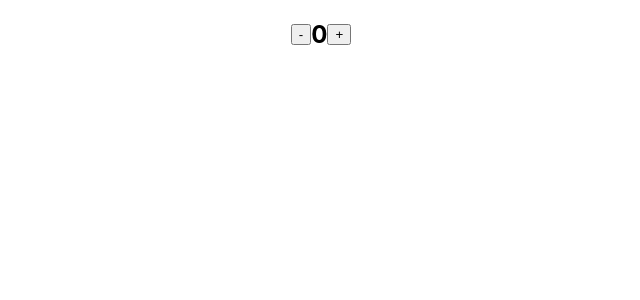
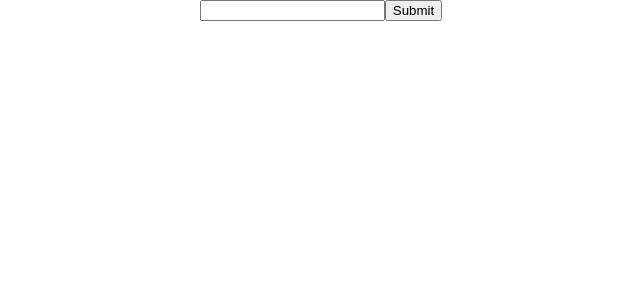
Before and after one commit to axx7007/reducer, a React (Create React App) app: page / in a window 1280 px wide. Shown: the top 300 px of the page, without its empty margins (319-959 px from the left). Built offline with nearby package versions, Linux system fonts and the light colour scheme.

Commit message:
todo list created

```diff
--- a/src/App.js
+++ b/src/App.js
@@ -1,20 +1,36 @@
 import React, {useState, useReducer} from 'react'
 import {Container} from './AppStyle'
+import Todo from './Todo'
+
 function App() {
 
   const reducer=(state, action)=>{
     switch(action.type){
-      case "decrement": return state-1;
-      case "increment": return state+1;
-      default: return  state
+      case 'add': return [...state, {id: Date.now(), name:action.payload.name, completed: false}];
+      default: return state;
     }
   }
-  const [count, dispatch] = useReducer(reducer, 0);
+
+
+  const [name, setName] = useState("");
+  const [todos, dispatch] = useReducer(reducer, []);
+  const handleSubmit=()=>{
+    dispatch({type:"add", payload:{name:name}})
+    setName('');
+  }
   return (
     <Container>
-      <button onClick={()=>dispatch({type: "decrement"})}>-</button>
-      <h2>{count}</h2>
-      <button onClick={()=>dispatch({type: "increment"})}>+</button>
+      <input type="text" onChange={(e)=>setName(e.target.value)} />
+      <button onClick={handleSubmit}>Submit</button>
+      {todos.map((value, index)=>{
+        return(
+          <div>
+            <Todo value={value} />
+
+          </div>
+            )
+      })}
+
     </Container>
   );
 }
--- /dev/null
+++ b/src/Todo.jsx
@@ -0,0 +1,10 @@
+import React, { useDebugValue } from "react";
+import { Container } from "./TodoStyle";
+const Todo = ({ value }) => {
+  return (
+    <Container>
+      <h1>name : {value.name}</h1>
+    </Container>
+  );
+};
+export default Todo;
--- /dev/null
+++ b/src/TodoStyle.js
@@ -0,0 +1,7 @@
+import styled from 'styled-components'
+
+
+export const Container = styled.div`
+display: flex;
+flex-direction: column;
+`
```
